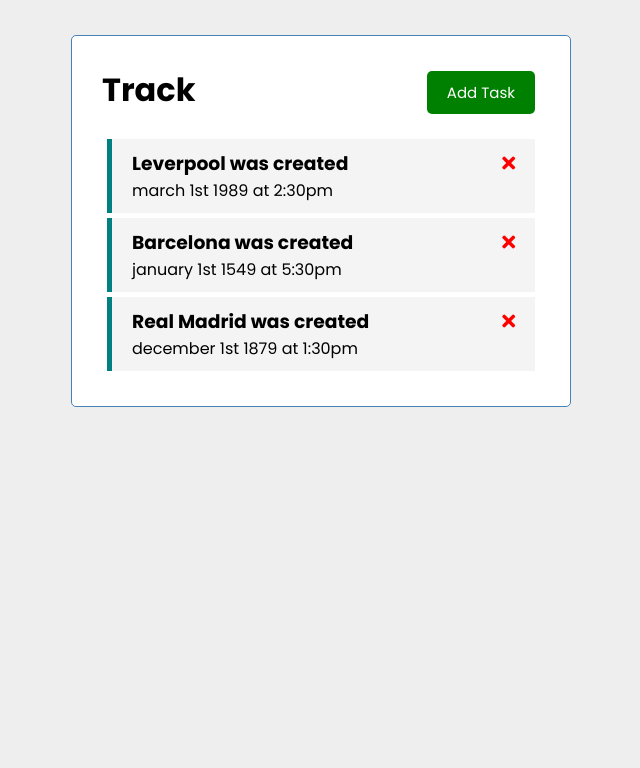
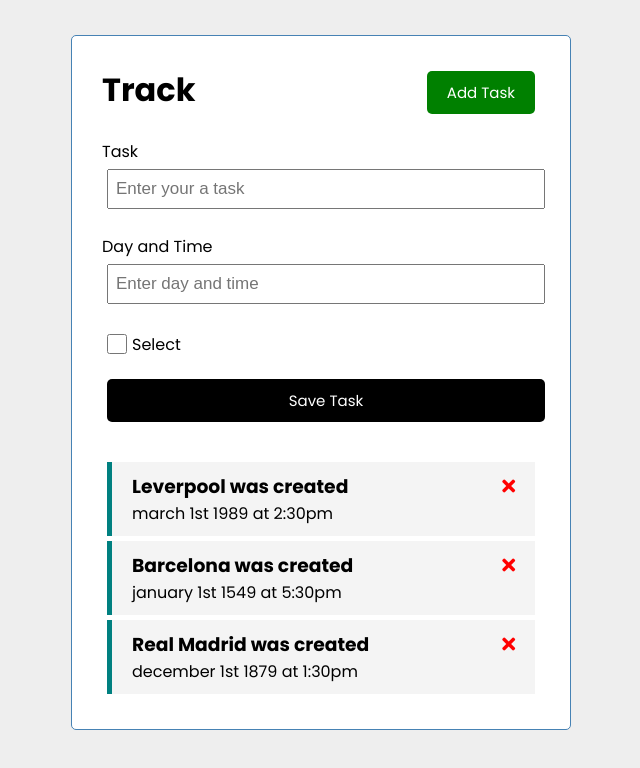
Before and after one commit to Mirjalol-Inomjonov/todo-list, a Vue app: page / in a window 1280 px wide. Shown: the top 768 px of the page, without its empty margins (319-959 px from the left). Built offline with nearby package versions, Linux system fonts and the light colour scheme.

Commit message:
add: AddTask component

```diff
--- a/src/App.vue
+++ b/src/App.vue
@@ -2,13 +2,19 @@
   <div id="app">
     <div class="container">
       <Header title="Track" />
-      <Tasks @remove-task="removeTask" :tasks="tasks" />
+      <AddTask />
+      <Tasks
+        @toggle-reminder="toggleReminder"
+        @remove-task="removeTask"
+        :tasks="tasks"
+      />
     </div>
     <router-view />
   </div>
 </template>
 
 <script>
+import AddTask from "./components/AddTask.vue";
 import Header from "./components/Header";
 import Tasks from "./components/Tasks";
 
@@ -16,6 +22,7 @@
   components: {
     Header,
     Tasks,
+    AddTask,
   },
 
   data() {
@@ -29,6 +36,12 @@
       if (confirm("Are you delete this task?")) {
         this.tasks = this.tasks.filter((task) => task.id !== id);
       }
+    },
+
+    toggleReminder(id) {
+      this.tasks = this.tasks.map((task) =>
+        task.id === id ? { ...task, reminder: !task.reminder } : task
+      );
     },
   },
   created() {
@@ -65,6 +78,7 @@
 }
 body {
   font-family: "Poppins", sans-serif;
+  user-select: none;
 }
 #app {
   padding: 35px;
--- /dev/null
+++ b/src/components/AddTask.vue
@@ -0,0 +1,95 @@
+<template>
+  <form @submit.prevent="onSubmit" class="add-form">
+    <div class="form-control">
+      <label for="text">Task</label>
+      <input
+        v-model="text"
+        type="text"
+        name="text"
+        id="text"
+        placeholder="Enter your a task"
+      />
+    </div>
+    <div class="form-control">
+      <label for="day">Day and Time</label>
+      <input
+        v-model="day"
+        type="text"
+        name="day"
+        id="day"
+        placeholder="Enter day and time"
+      />
+    </div>
+    <div class="form-control form-control-check">
+      <input v-model="reminder" type="checkbox" value="reminder" id="check" />
+      <label for="check">Select</label>
+    </div>
+    <button class="btn btn-block">Save Task</button>
+  </form>
+</template>
+
+<script>
+export default {
+  name: "AddTask",
+  data() {
+    return {
+      text: "",
+      day: "",
+      reminder: false,
+    };
+  },
+  methods: {
+    onSubmit() {
+      if (!this.text) {
+        alert("Please! enter your a task");
+      }
+
+      const newTask = {
+        id: Math.floor(Math.random() * 10000),
+        text: this.text,
+        day: this.day,
+        reminder: this.reminder,
+      };
+
+      this$emit('add-task', newTask)
+
+
+
+      this.text = "";
+      this.day = "";
+      this.reminder = false;
+    },
+  },
+};
+</script>
+
+<style lang="scss" scoped>
+.add-form {
+  margin-bottom: 40px;
+  .form-control {
+    margin: 20px 0;
+    label {
+      display: block;
+    }
+    input {
+      width: 100%;
+      height: 40px;
+      margin: 5px;
+      padding: 3px 7px;
+      font-size: 17px;
+    }
+  }
+  .form-control-check {
+    display: flex;
+    align-items: center;
+    label {
+      display: inline-block;
+    }
+    input {
+      display: inline-block;
+      width: 20px;
+      height: 20px;
+    }
+  }
+}
+</style>
--- a/src/components/Task.vue
+++ b/src/components/Task.vue
@@ -1,5 +1,8 @@
 <template>
-  <div :class="[task.reminder ? 'reminder' : '', 'task']">
+  <div
+    @dblclick="$emit('toggle-reminder', task.id)"
+    :class="[task.reminder ? 'reminder' : '', 'task']"
+  >
     <h3>
       {{ task.text }}
       <i @click="onRemove(task.id)" class="fas fa-times"></i>
@@ -15,9 +18,9 @@
     task: Object,
   },
   methods: {
-    onRemove(id){
-      this.$emit('remove-task', id)
-    }
+    onRemove(id) {
+      this.$emit("remove-task", id);
+    },
   },
 };
 </script>
--- a/src/components/Tasks.vue
+++ b/src/components/Tasks.vue
@@ -1,7 +1,11 @@
 <template>
   <div>
     <div v-for="task in tasks" :key="task.id">
-      <Task @remove-task="$emit('remove-task', task.id)" :task="task" />
+      <Task
+        @toggle-reminder="$emit('toggle-reminder', task.id)"
+        @remove-task="$emit('remove-task', task.id)"
+        :task="task"
+      />
     </div>
   </div>
 </template>
@@ -14,7 +18,7 @@
   props: {
     tasks: Array,
   },
-  emits: ["remove-task"],
+  emits: ["remove-task","toggle-reminder"],
 };
 </script>
 
```
